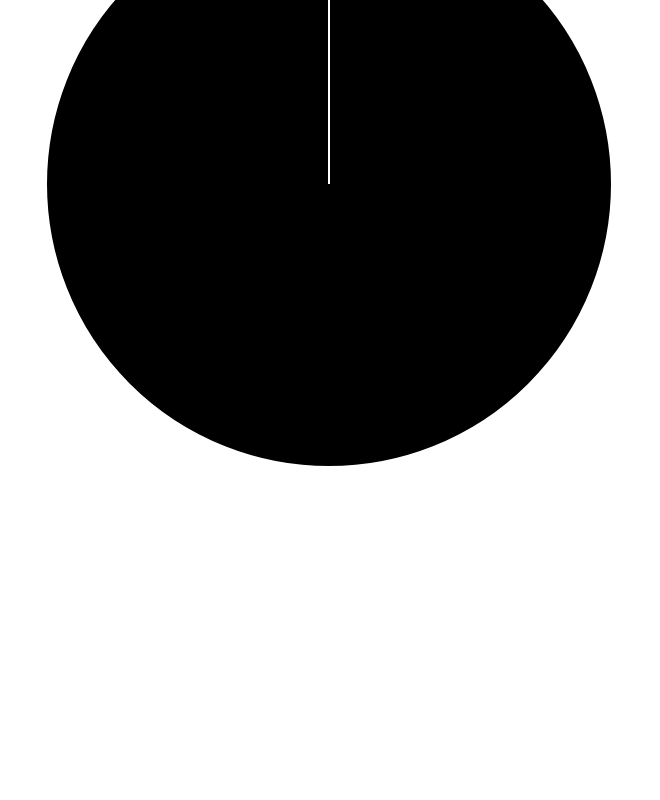
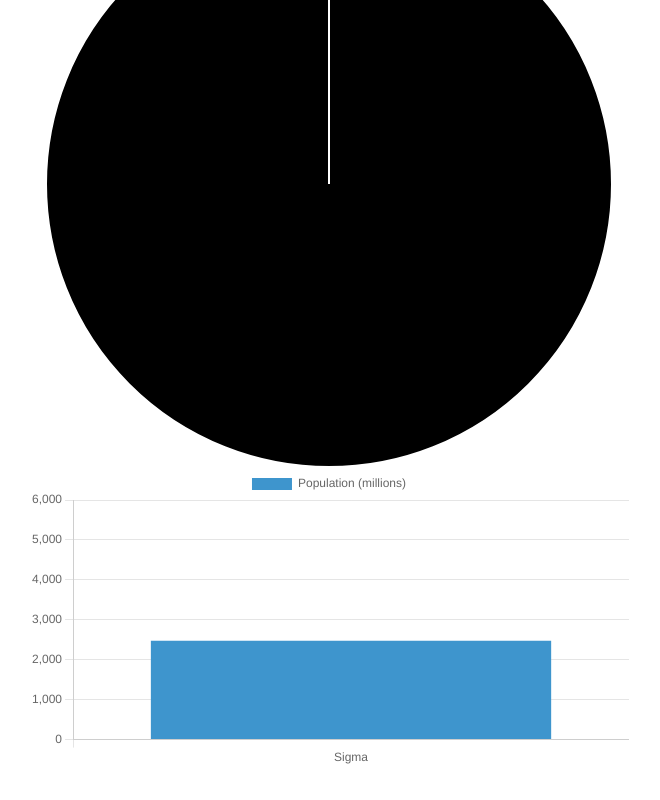
Before and after one commit to GreenBlitz/Scouting2024, a React (Vite) app: page / in a window 1280 px wide. Shown: the part 1470-2270 px from the top of the page, without its empty margins (211-871 px from the left). Before the commit the page ends 1970 px from the top, so only its background shows below. Built offline with nearby package versions, Linux system fonts and the light colour scheme.

Commit message:
Yoni - started

```diff
--- /dev/null
+++ b/src/strategy/BarChart.tsx
@@ -0,0 +1,35 @@
+import { Chart, CategoryScale, LinearScale, BarElement } from "chart.js";
+import { Bar } from "react-chartjs-2";
+
+Chart.register(CategoryScale, LinearScale, BarElement);
+
+type DataSet = [string,Record<string, [number, string]>];
+interface BarChartProps {
+  dataSets: DataSet[];
+}
+const BarChart: React.FC<BarChartProps> = ({ dataSets }) => {
+  const data = {
+    labels: Object.keys(dataSets[0][1]),
+    datasets: [
+      {
+        label: "Population (millions)",
+        backgroundColor: [
+          "#3e95cd",
+          "#8e5ea2",
+          "#3cba9f",
+          "#e8c3b9",
+          "#c45850",
+        ],
+        data: [2478, 5267, 734, 784, 433],
+      },
+    ],
+  };
+
+  return (
+    <div style={{ width: "100%", maxWidth: "600px" }}>
+      <Bar data={data} />
+    </div>
+  );
+};
+
+export default BarChart;
--- a/src/strategy/PieChart.tsx
+++ b/src/strategy/PieChart.tsx
@@ -1,8 +1,8 @@
 import React from "react";
 import { Pie } from "react-chartjs-2";
-import { Chart as ChartJS, ArcElement, Tooltip, Legend } from "chart.js";
+import { Chart, ArcElement, Tooltip, Legend } from "chart.js";
 
-ChartJS.register(ArcElement, Tooltip, Legend);
+Chart.register(ArcElement, Tooltip, Legend);
 
 interface PieChartProps {
   pieData: Record<string, [number, string]>;
@@ -35,8 +35,6 @@ const PieChart: React.FC<PieChartProps> = ({ pieData }) => {
     },
   };
 
-  console.log(chartData);
-
   return (
     <div style={{ width: "100%", maxWidth: "600px" }}>
       <Pie data={chartData} options={options} />
--- a/src/strategy/StrategyApp.tsx
+++ b/src/strategy/StrategyApp.tsx
@@ -1,3 +1,4 @@
+import BarChart from "./BarChart";
 import PieChart from "./PieChart";
 import RadarComponent from "./RadarChart";
 import TableChart from "./TableChart";
@@ -35,6 +36,7 @@ const StrategyApp: React.FC<StrategyAppProps> = () => {
         widthOfItem={130}
       />
       <PieChart pieData={{ Dror: [90, ""] }} />
+      <BarChart dataSets={[["Lol", { Sigma: [30, "Jimmy"] }]]}></BarChart>
     </>
   );
 };
```
